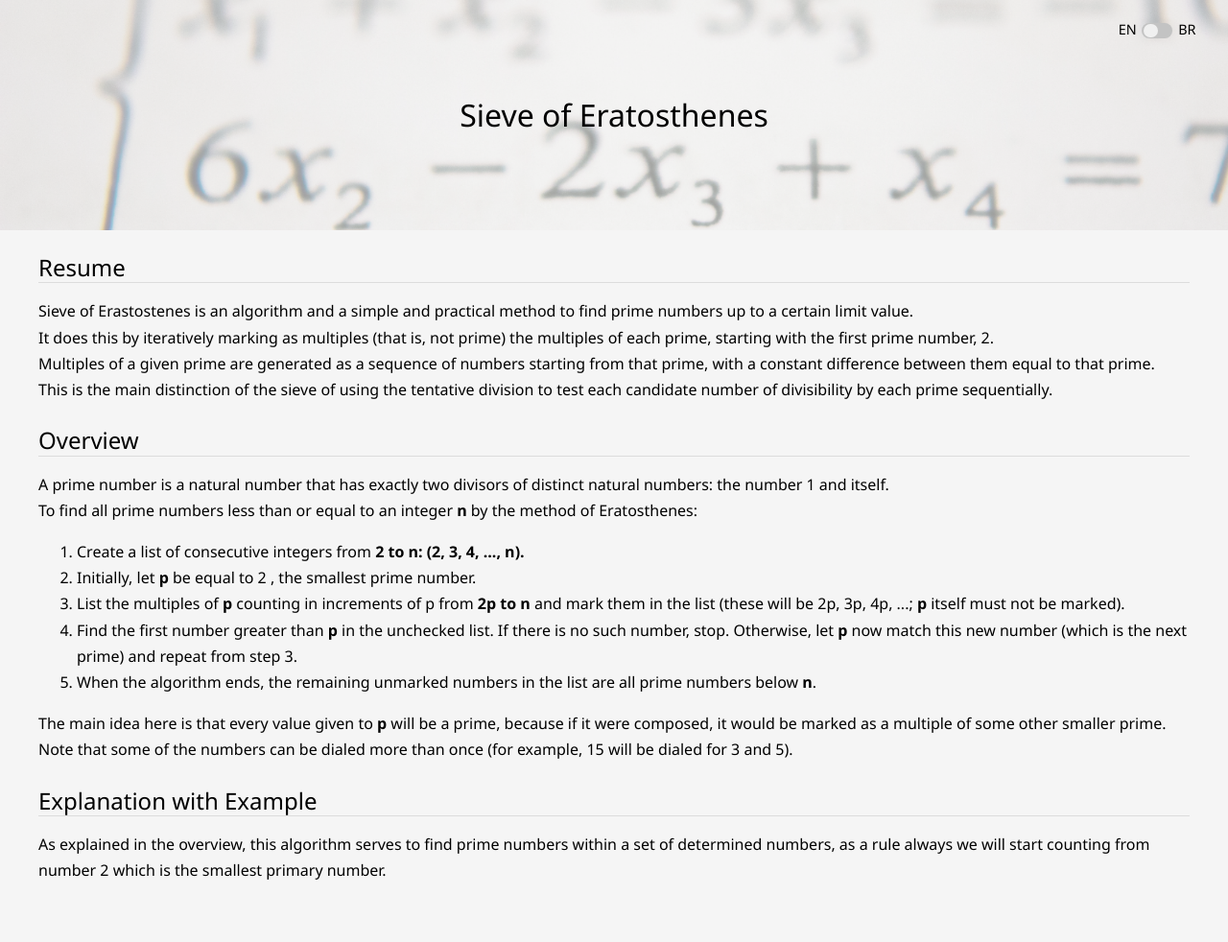
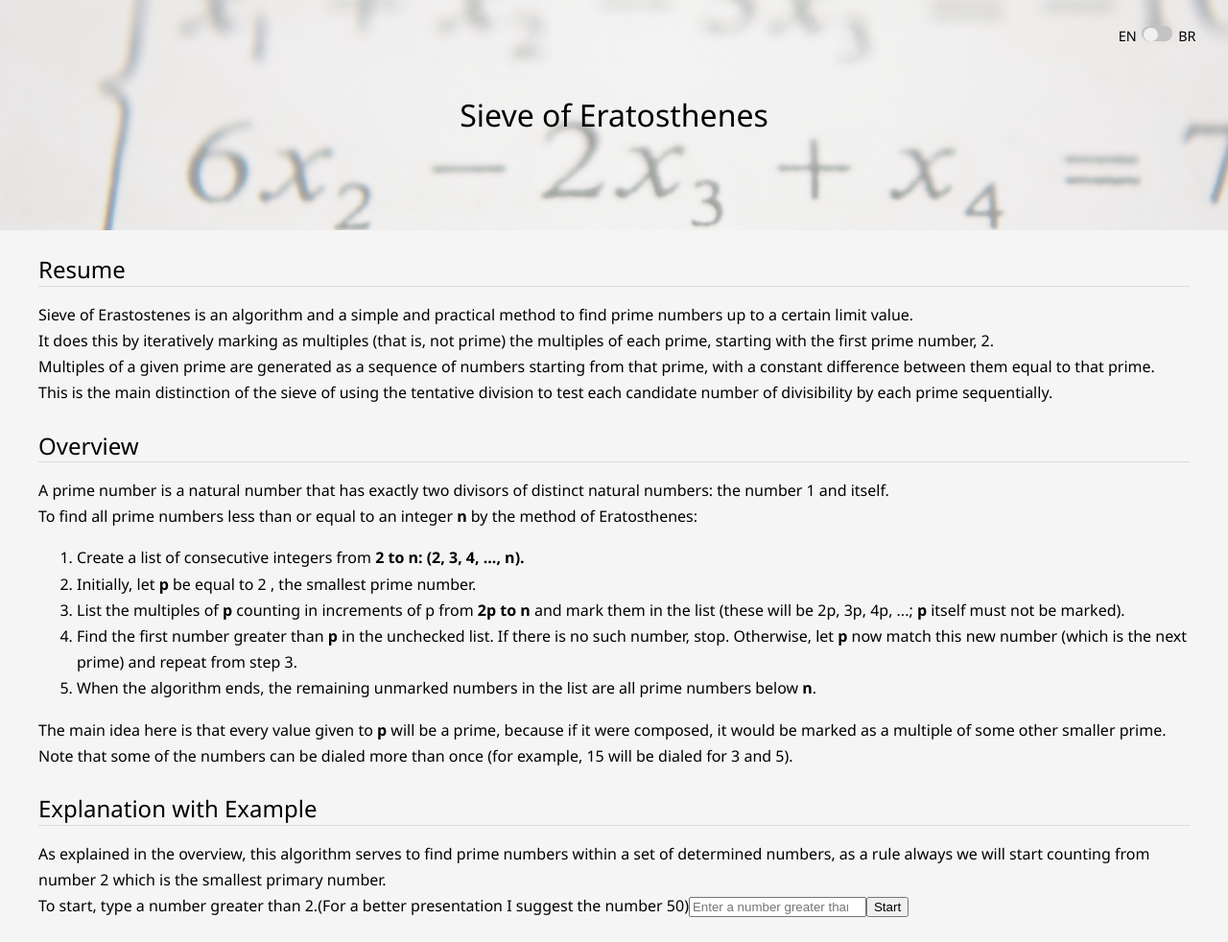
Before and after one commit to GabrielStima/sieveOfEratosthenes, a React (Create React App) app: page / in a window 1280 px wide. Shown: the whole page at 96% size. Before the commit the page ends 945 px from the top, so only its background shows below. Built offline with nearby package versions, Linux system fonts and the light colour scheme.

Commit message:
SieveComponent in progress

```diff
--- a/src/App.js
+++ b/src/App.js
@@ -1,6 +1,7 @@
 import React, { useState } from "react";
 import Header from "./components/HeaderComponent";
 import InfoComponent from "./components/InfoComponent";
+import SieveComponent from "./components/SieveComponent";
 
 function App() {
   const [lang, setLang] = useState(false);
@@ -14,6 +15,7 @@ function App() {
       <Header callbackLangValue={langValue} />
       <main>
         <InfoComponent selectLang={lang} />
+        <SieveComponent selectLang={lang} />
       </main>
     </>
   );
--- a/src/assets/css/global.css
+++ b/src/assets/css/global.css
@@ -4,6 +4,8 @@ body {
   font-family: "Segoe UI", Tahoma, Geneva, Verdana, sans-serif;
   background-color: #f5f5f5;
   overflow-x: hidden;
+  font-weight: 350;
+  line-height: 1.7rem;
 }
 h1,
 h2,
--- a/src/components/HeaderComponent/style.css
+++ b/src/components/HeaderComponent/style.css
@@ -1,5 +1,5 @@
-.backgroundHeader{
-    background-image: url('../../assets/img/backgroundHeader.png');
+.backgroundHeader {
+  background-image: url("../../assets/img/backgroundHeader.png");
   background-repeat: no-repeat;
   background-size: cover;
   height: 30vh;
@@ -8,71 +8,71 @@
   grid-template-columns: repeat(3, 1fr);
   grid-template-rows: 1fr;
 }
-.principalTitle{
+.principalTitle {
   grid-column-start: 2;
   display: flex;
   align-items: center;
   justify-content: center;
-    padding: 1rem
+  padding: 1rem;
 }
-.translateOption{
+.translateOption {
   grid-column-start: 3;
   display: flex;
   justify-content: flex-end;
   padding: 1rem;
 }
-.extendMouseArea{
+.extendMouseArea {
   display: flex;
   box-sizing: border-box;
-    padding: .5rem;
+  padding: 0.5rem;
   width: 7rem;
   height: 2rem;
   cursor: pointer;
 }
-.translateOption p{
-    font-size: .9rem;
+.translateOption p {
+  font-size: 0.9rem;
   margin: 0 6%;
 }
-.principalTitle h1{
+.principalTitle h1 {
   font-weight: 400;
 }
-.checkboxLang{
+.checkboxLang {
   position: absolute;
   grid-column-start: 3;
   z-index: -1;
 }
-.buttonLang{
+.buttonLang {
   cursor: pointer;
   position: relative;
 }
-.buttonLang span{
+.buttonLang span {
   position: absolute;
   left: 100vw;
 }
 .buttonLang::after,
-.buttonLang::before{
+.buttonLang::before {
   content: "";
-    transition: all .2s ease;
+  transition: all 0.2s ease;
 }
-.buttonLang::before{
+.buttonLang::before {
   display: inline-block;
   width: 2em;
   height: 1em;
   background-color: rgb(195, 195, 195);
   border-radius: 1em;
 }
-.buttonLang::after{
+.buttonLang::after {
   position: absolute;
-    top: 0.045em;
+  top: 0.3em;
   left: 0.125em;
-    width: 0.90em;
-    height: 0.90em;
+  width: 0.9em;
+  height: 0.9em;
   background-color: #f0f0f0;
   border-radius: 100%;
 }
-.checkboxLang:checked + .buttonLang::before{
-    background-color: #4784FF;
+.checkboxLang:checked + .buttonLang::before {
+  background-color: #4784ff;
 }
-.checkboxLang:checked + .buttonLang::after{
+.checkboxLang:checked + .buttonLang::after {
   left: 1.025em;
 }
--- a/src/components/InfoComponent/style.css
+++ b/src/components/InfoComponent/style.css
@@ -9,8 +9,3 @@ main > div > section:first-child .sectionTitle {
 .sectionTitle h2 {
   font-weight: 350;
 }
-.sectionBody p,
-.sectionBody ol {
-  font-weight: 350;
-  line-height: 1.7rem;
-}
--- /dev/null
+++ b/src/components/SieveComponent/index.jsx
@@ -0,0 +1,30 @@
+import React from "react";
+import "./style.css";
+function SieveComponent({ selectLang }) {
+  return (
+    <>
+      <div>
+        <label
+          htmlFor="finalNumber"
+          className="initialDescription"
+          id="labelFinalNumber"
+        >
+          To start, type a number greater than 2.
+          <span className="testHint">
+            <b>(For a better presentation I suggest the number 50)</b>
+          </span>
+        </label>
+        <input
+          type="number"
+          name="finalNumber"
+          id="finalNumber"
+          placeholder="Enter a number greater than 2"
+        />
+        {/*  */}
+        <button>Start</button>
+      </div>
+    </>
+  );
+}
+
+export default SieveComponent;
```
Also changed, not shown: src/components/SieveComponent/style.css (added). Lines whose indentation alone changed are shown as unchanged.
